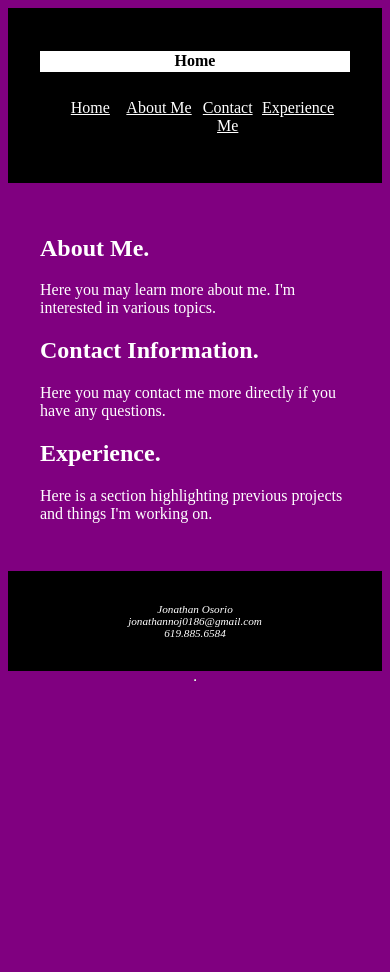
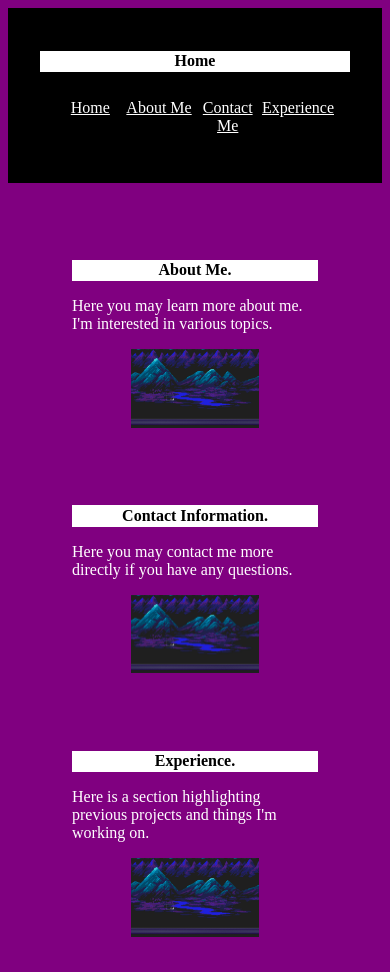
Before and after one commit to iojosorio/cse134-hw3, a plain HTML site: page index.html in a window 390 px wide. Shown: the top 972 px of the page. Before the commit the page ends 844 px from the top, so only its background shows below. Drawn offline with Linux system fonts and the light colour scheme.

Commit message:
added some images, included some responsive features depending on window size

```diff
--- a/index.html
+++ b/index.html
@@ -5,6 +5,27 @@
     <meta name="viewport" content="width=device-width, initial-scale=1.0">
     <title>Home</title>
     <link rel="stylesheet" href="main.css">
+    <style>
+        .content {
+            padding: 1rem;
+            margin: 1rem;
+            h2 {
+                text-align: center;
+            }
+        }
+        picture {
+            display: flex;
+            justify-content: center;
+            align-items: center;
+            margin: 1rem;
+            img {
+                max-width: 60%;
+                height: auto;
+            }
+
+        }
+
+    </style>
 </head>
 
 <body>
@@ -22,16 +43,34 @@
         <section class="content">
             <h2>About Me.</h3>
             <p>Here you may learn more about me. I'm interested in various topics.</p>
+                        <picture>
+                <source type="image/webp" srcset="./_images/game.webp">
+                <source type="image/png" srcset="./_images/game.png">
+                <img src="./_images/game.png"
+                alt="image of a two dimensional RPG with a character sprite swinging their sword with blue mountains in the background.">
+            </picture>
         </section>
 
         <section class="content">
             <h2>Contact Information.</h2>
             <p>Here you may contact me more directly if you have any questions.</p>
+            <picture>
+                <source type="image/webp" srcset="./_images/game.webp">
+                <source type="image/png" srcset="./_images/game.png">
+                <img src="./_images/game.png"
+                alt="image of a two dimensional RPG with a character sprite swinging their sword with blue mountains in the background.">
+            </picture>
         </section>
 
         <section class="content">
             <h2>Experience.</h2>
             <p>Here is a section highlighting previous projects and things I'm working on.</p>
+            <picture>
+                <source type="image/webp" srcset="./_images/game.webp">
+                <source type="image/png" srcset="./_images/game.png">
+                <img src="./_images/game.png"
+                alt="image of a two dimensional RPG with a character sprite swinging their sword with blue mountains in the background.">
+            </picture>
         </section>
     </main>
     <footer>
--- a/main.css
+++ b/main.css
@@ -18,19 +18,19 @@ body {
         "header"
         "main"
         "footer";
+    h1, h2 {
+		background-color: white;
+		color: black;
+		font-size: var(--font-size);
+		padding: 0.1rem;
+		text-align: center;
+    }
 }
 header {
     background-color: black;
 	color: var(--text-color);
 	text-align: center;
 	grid-area: header;
-	h1 {
-		background-color: white;
-		color: black;
-		font-size: var(--font-size);
-		padding: 0.1rem;
-		text-align: center;
-    }
     nav {
         display: grid;
         grid-template-columns: 1fr 1fr 1fr 1fr;
```
Also changed, not shown: _about.html (+2 -1 lines), _images/game.png (added), _images/game.webp (added).
